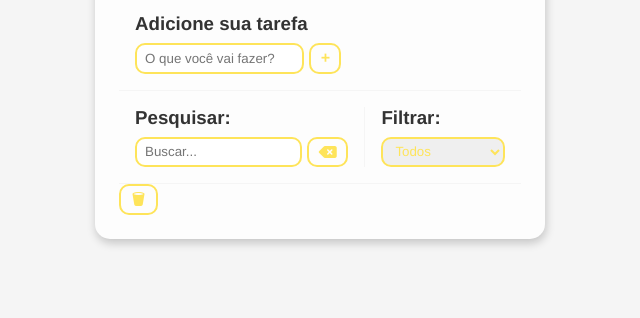
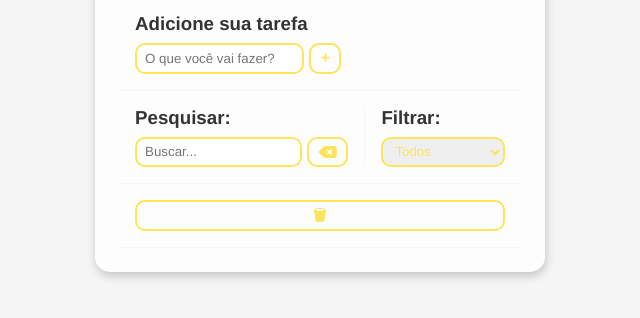
Before and after one commit to wwwmisla/to-do-list, a plain HTML site: page index.html in a window 1280 px wide. Shown: the part 152-470 px from the top of the page, without its empty margins (320-960 px from the left). Drawn offline with nearby package versions, Linux system fonts and the light colour scheme.

Commit message:
:lipstick: feat: Estilização CSS

```diff
--- a/index.html
+++ b/index.html
@@ -88,7 +88,7 @@
             </div>
         </div>
 
-        <div>
+        <div class="delete-all">
             <button id="delete-all"><i class="bi bi-trash2-fill"></i></button>
         </div>
 
--- a/src/css/style.css
+++ b/src/css/style.css
@@ -253,3 +253,16 @@ body.modo-escuro .done {
     text-decoration: line-through;
     font-style: italic;
 }
+
+.delete-all {
+    padding: 1rem;
+    border-bottom: 1px solid whitesmoke;
+    display: flex;
+}
+
+#delete-all {
+    display: flex;
+    justify-content: center;
+    align-items: center;
+    width: 100%;
+}
```
